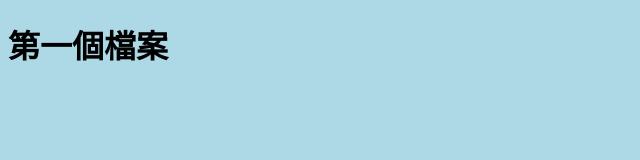
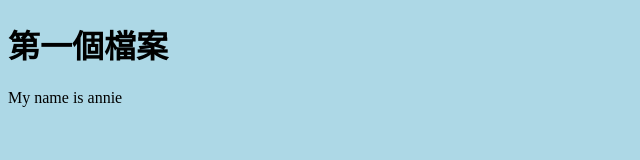
Before and after one commit to annie190320/My-Website, a plain HTML site: page index.html in a window 1280 px wide. Shown: the whole page, without its empty margins (0-640 px from the left). Drawn offline with Linux system fonts and the light colour scheme.

Commit message:
add name

```diff
--- a/index.html
+++ b/index.html
@@ -8,5 +8,6 @@
 </head>
 <body>
     <h1>第一個檔案</h1>
+    <p>My name is annie</p>
 </body>
 </html>
```
